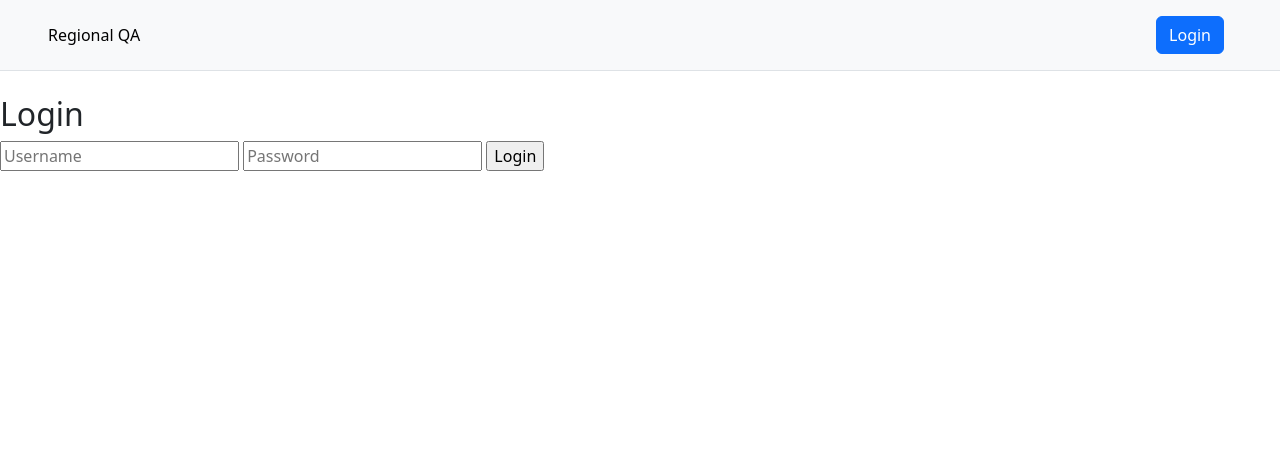
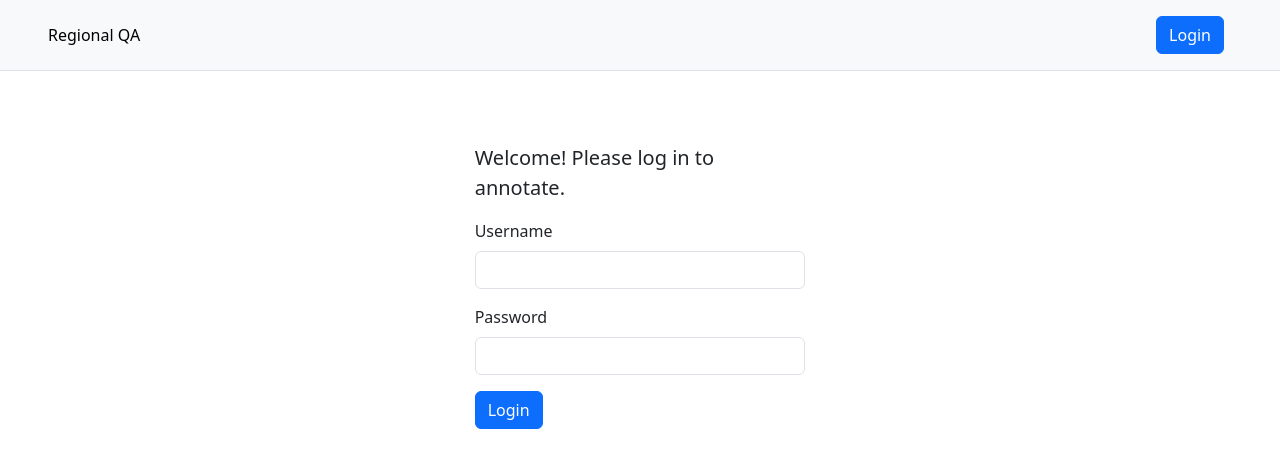
Before and after one commit to ufal/regional-qa-annotation, a Flask app: page /login in a window 1280 px wide. Shown: the top 476 px of the page. Run offline with Flask 3, Linux system fonts and the light colour scheme; parts of the project's set-up code (start-up, migrations or seed data) failed here and were passed over; some libraries are stand-ins or nearby versions.

Commit message:
more polishing

```diff
--- a/templates/annotate.html
+++ b/templates/annotate.html
@@ -250,7 +250,7 @@ $(document).ready(function(){
     </form>
   </div>
 
-  <div role="main" class="flex-fill">
+  <div role="main" class="flex-fill px-3">
     <div class="pt-3 pb-2 mb-3 border-bottom">
       <h1 id="title" class="h2"></h1>
     </div>
--- a/templates/dashboard.html
+++ b/templates/dashboard.html
@@ -52,7 +52,7 @@
     <!-- show time_saved, but it is timestamp so first convert to datetime -->
     <span class="small mx-1">{{annotation.time_saved|format_datetime }} </span>
     <div class="small mx-1" style="min-width: 4em;"> ({{annotation.time_elapsed_seconds}} s) </div>
-    <span class="bi-check-circle-fill text-success mx-2" title="completed"></span>
+    <span class="bi-fast-forward-fill text-warning mx-2" title="skipped"></span>
 
     </div>
   {% endif %}
--- a/templates/login.html
+++ b/templates/login.html
@@ -12,10 +12,19 @@
 	</div>
 {% endif %}
 
-		<h2>Login</h2>
+<div class="d-flex justify-content-center align-items-top">
+	<div class="p-5 rounded col-4" >
+		<p class="lead">Welcome! Please log in to annotate.</p>
 		<form method="POST">
-				<input type="text" name="username" placeholder="Username" required>
-				<input type="password" name="password" placeholder="Password" required>
-				<input type="submit" value="Login">
+			<div class="mb-3">
+				<label for="username" class="form-label">Username</label>
+				<input type="text" class="form-control" id="username" name="username" required>
+			</div>
+			<div class="mb-3">
+				<label for="password" class="form-label">Password</label>
+				<input type="password" class="form-control" id="password" name="password" required>
+			</div>
+			<button type="submit" class="btn btn-primary">Login</button>
 		</form>
+	</div>
 {% endblock %}
```
